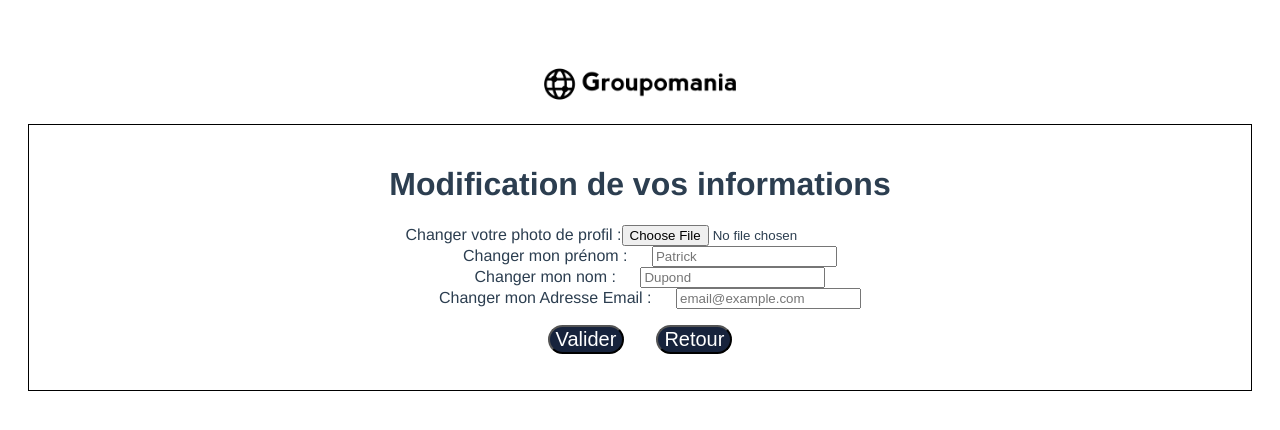
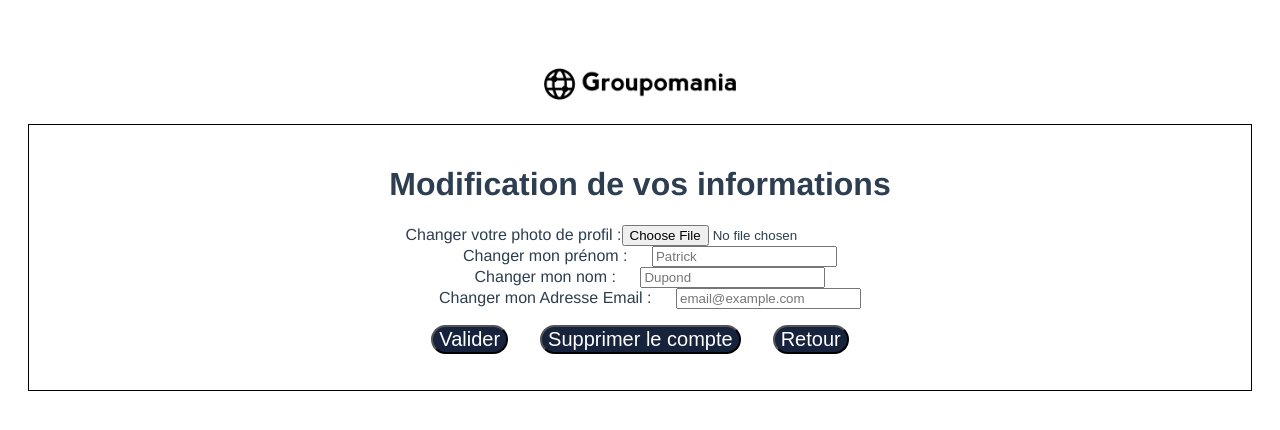
Before and after one commit to VinceM59/Groupomania, a Vue app in the folder frontend/: page /modifyProfile in a window 1280 px wide. Shown: the top 430 px of the page. Built offline with nearby package versions, Linux system fonts and the light colour scheme; no server answers.

Commit message:
Ajout suppression users

```diff
--- a/frontend/src/views/ModifyProfile.vue
+++ b/frontend/src/views/ModifyProfile.vue
@@ -27,6 +27,7 @@
                 <input type="password" class="form-control" v-model="password" id="password"  required /><br>
               </div> -->
               <button  id="modifyButton"  @click.prevent="modifyProfil()">Valider</button>
+              <button id="deleteProfile" @click.prevent="deleteProfil()">Supprimer le compte</button>
       <router-link :to="'/Profile/'"><button class="button" type="button">Retour</button></router-link>
       </form>
 </div>
@@ -80,6 +81,24 @@ export default {
         })
 
         .catch((error)=>console.log(error))
+      },
+
+
+       deleteProfil(){
+        console.log("ça passe là");
+        axios.delete(`http://localhost:3000/api/user/${localStorage.getItem("userId")}`,{
+          headers: {
+                        "Authorization": "Bearer " + localStorage.getItem ("token")
+                    }
+        })
+        .then((response)=>{
+        console.log(response)
+        alert("Utiisateur supprimé !")
+        localStorage.clear()
+        router.push("/")
+        })
+
+        .catch((error)=>console.log(error))
       }
     }
 
```
